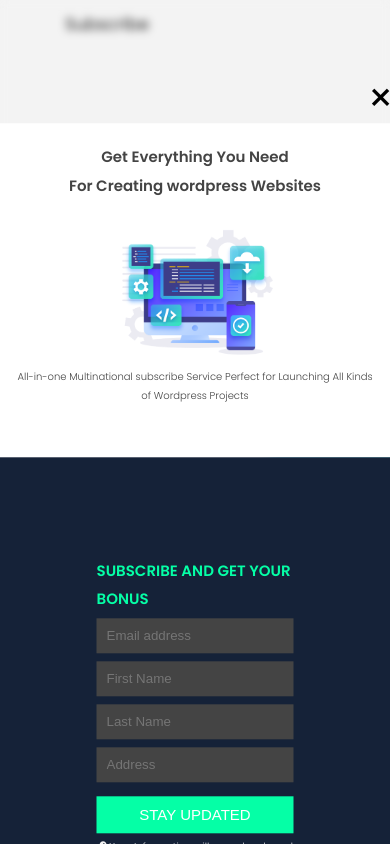
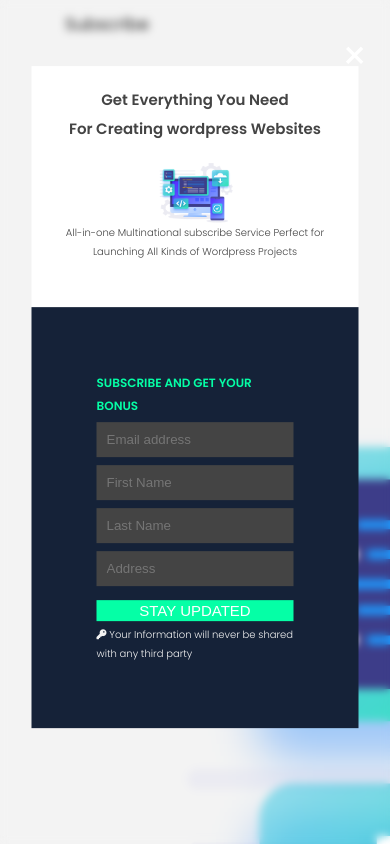
Before and after one commit to ruthcyg/php-forms, a plain HTML site: page index.html in a window 390 px wide. Both pictures are taken after a click on the link "Subscribe". Drawn offline with Linux system fonts and the light colour scheme.

Commit message:
media queries

```diff
--- a/index.html
+++ b/index.html
@@ -19,7 +19,7 @@
     <!---JAVASCRIPT-->
   <script defer src="app.js"></script>
 </head>
-<body>
+<body class="container">
 
     <!--Header-->
     <header class="header">
--- a/style.css
+++ b/style.css
@@ -24,7 +24,17 @@
 
 
   /* GENERAL ELEMENTS */
+  .container {
+    display: grid;
+    grid-template-columns: [container-start] 1fr [center-start] repeat(6, [col-start] minmax(min-content, 16.66667rem) [col-end]) [center-end] 1fr [container-end];
+    grid-template-rows: min-content 90vh repeat(9, min-content);
+  }
 
+  @media screen and (max-width: 800px) {
+    .container {
+      grid-template-rows: min-content 100vh repeat(9, min-content);
+    }
+  }
 
   .header {
    /* grid-column: container-start / container-end;*/
@@ -39,7 +49,7 @@
     background-color: rgba(255, 255, 255, 0.95);
   }
 
-
+  /**/
   .nav__links {
     display: flex;
     align-items: center;
@@ -83,13 +93,14 @@
     top: 50%;
   left: 50%;
   transform: translate(-50%, -50%);
-  max-width: 60rem;
-
-  padding: 6rem 4rem;
+  /*max-width: 70rem;*/
+  /*padding: 6rem 4rem;*/
+  padding:2.5rem;
 
   z-index: 1000;
   transition: all 0.5s;
   display: flex;
+  grid-template-columns: container-start / container-end;
 
 
   }
@@ -156,20 +167,20 @@
     border: none;
   }
 
+  /*Button Close Modal*/
   .btn--close-modal {
     font-family: inherit;
-    color:black;
+    color:white;
     position: fixed;
     top: 0.5rem;
-    right: 4rem;
+    right: 3.1rem;
+    margin-top: 1.5rem;
+
     font-size: 4rem;
     cursor: pointer;
     border: none;
     background: none;
     z-index: 100;
-
-
-
   }
 
   .submit-button{
@@ -194,40 +205,98 @@
   }
 
 
-  @media screen and (max-width: 999px) {
+  @media screen and (min-width: 900px) {
     .modal {
       display: flex;
-      flex-wrap: wrap;
-      height: 85vh;
-
+      position: absolute;
     }
     .submit-button{
       width:100%;
     }
     .subscribe-form{
-      padding: 10rem;
+      padding: 1rem;
+    }
+    .subscription-service{
+      padding: 0;
     }
   }
-  /*
- @media screen and (max-width: 400px) {
+
+/*
+  @media screen and (max-width: 900px) {
+   .modal{
+      flex-wrap: wrap;
+      padding: 2rem;
+      display: grid;
+      grid-template-columns: repeat(auto-fit, minmax(30rem, 2fr));
+   height:100vh;
+
+  }
+  #text-top{
+    text-align: center;
+  }
+  .subscription-service{
+    padding: 0;
+
+  }
+.subscribe-form{
+    padding: 10rem;
+
+  }
+  }
+*/
+
+ @media screen and (max-width: 800px ) {
   .modal {
     display: flex;
-    flex-wrap: wrap;
-    height: 80vh;
-    grid-template-columns: repeat(auto-fit, minmax(20rem, 1fr));
+   /* padding: 1rem;*/
+    position: block;
+   /* grid-template-columns: repeat(auto-fit, minmax(3rem, 1fr));*/
+  flex-wrap:wrap;
+  padding: 6rem 4rem;
+
+  }
+
+  .subscribe-form{
+    padding: 6.5rem;
+    margin-bottom: 5rem;
+   /* grid-template-columns:container-start / container-end;*/
+  }
+  #text-top{
+    font-size: 1.2rem;
+
+
   }
   .submit-button{
-    width:100%;
+    padding: 0.5rem;
+    align-items: center;
+    padding: 0.2rem;
+
   }
+  img{
+
+    width: 30%;
+    height:30%;
+    object-fit: cover;
+    object-position: center;
+    display: block;
+    margin-right: auto;
+    margin-left: auto;
+
+
+
 }
 
+}
+
+/*
 @media screen and (max-width: 384px) {
   .modal {
-    display: flex;
-    flex-wrap: wrap;
-    height: 280vh;
-    width: auto;
-    grid-template-columns: repeat(auto-fit, minmax(20rem, 1fr));
+
+  display: flex;
+  flex-wrap: wrap;
+  padding: 1rem;
+    height: 120vh;
+    grid-template-columns: repeat(auto-fit, minmax(5rem, 1fr));
   }
   .submit-button{
     width:100%;
```
